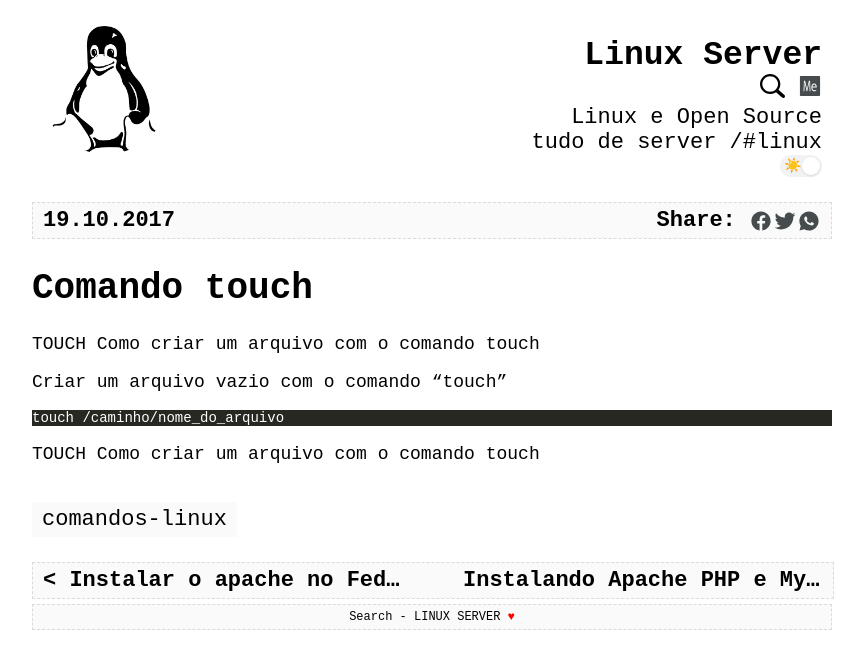
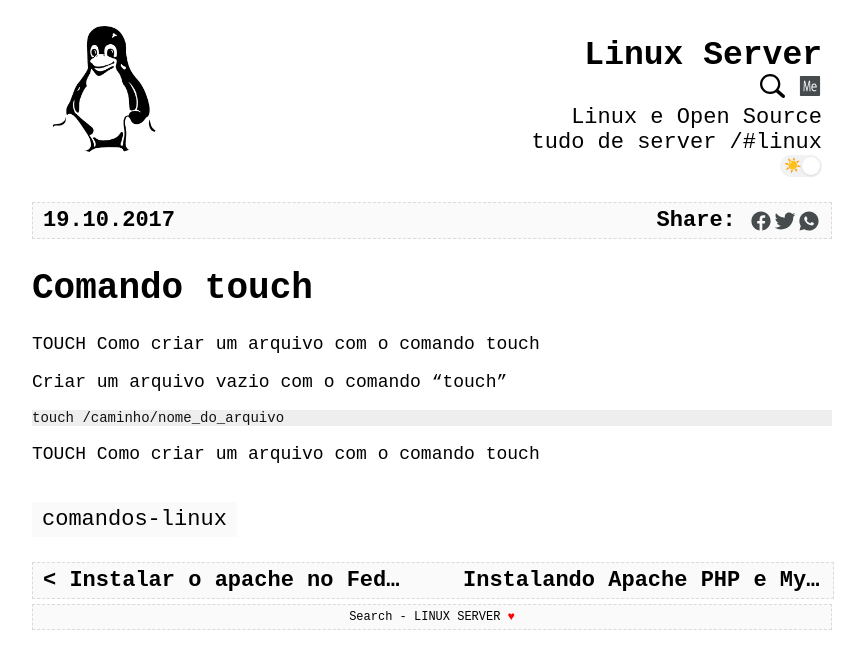
Before and after one commit to jarioswami/linux.github.io, a Jekyll site: the page built from _posts/2017-10-19-comando-touch.md, in a window 1280 px wide. Shown: the top 669 px of the page, without its empty margins (208-1073 px from the left). Built offline with Jekyll 4.4.1, drawn with Linux system fonts in a browser that asks for light colours.

Commit message:
Update highlight.css

```diff
--- a/assets/css/highlight.css
+++ b/assets/css/highlight.css
@@ -171,8 +171,8 @@
   background-color: #272822;
 }
 .highlight {
-  color: #ffffff;
-  background-color: #272822;
+  color: #111111;
+  background-color: #eeeeee;
 }
 .highlight .n, .highlight .py, .highlight .nx {
   color: #ffffff;
```
